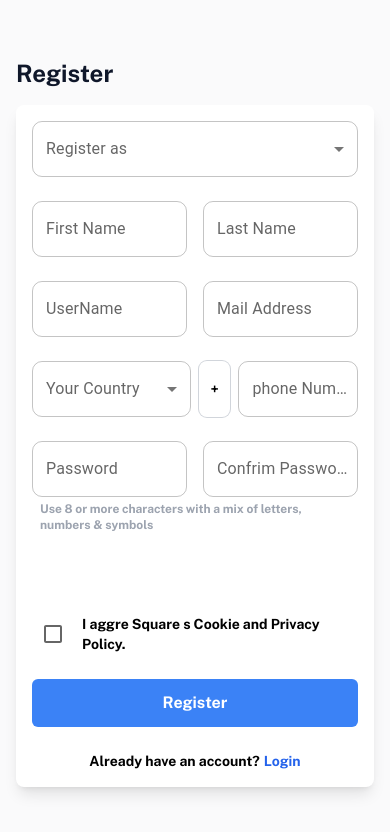
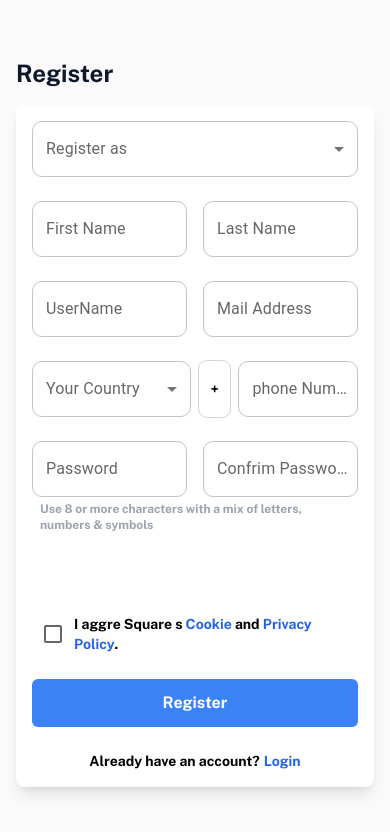
Before and after one commit to FarzinAfrasiabi/similar-trade, a Next.js app: page /signin in a window 390 px wide. Shown: the top 832 px of the page. Built offline with nearby package versions, Linux system fonts and the light colour scheme; some icons are missing.

Commit message:
add forms popup , todo === responsive form

```diff
--- /dev/null
+++ b/src/components/Forms/FormPopup.js
@@ -0,0 +1,30 @@
+import Buttons from "./button";
+
+const FormPopUp = ({ onClick }) => {
+  return (
+    <div className="w-full h-screen fixed top-0 left-0 bg-gray-600 bg-opacity-80 z-50 flex items-center justify-center p-2 ">
+      <div className="max-w-md lg:max-w-lg mx-auto p-4 bg-white rounded-md">
+        <div className="w-full flex flex-col px-2 gap-y-6  z-50">
+          <h1 className="text-2xl ">We respect your privacy</h1>
+          <p className="text-sm">
+            We use cookies and other technologies on our website. Some of them
+            are essential, while others help us to improve this website and your
+            experience. Personal data may be processed (e.g. IP addresses), for
+            example for personalized ads and content or ad and content
+            measurement. You can find more information about the use of your
+            data in our privacy policy. Here you will find an overview of all
+            cookies used. You can give your consent to whole categories or
+            display further information and select certain cookies. If you are
+            under 16 and wish to give consent to optional services, you must ask
+            your legal guardians for permission.
+          </p>
+          <div className="flex items-center gap-x-2">
+            <Buttons onClick={onClick}>Close</Buttons>
+          </div>
+        </div>
+      </div>
+    </div>
+  );
+};
+
+export default FormPopUp;
--- a/src/components/Forms/button.js
+++ b/src/components/Forms/button.js
@@ -1,7 +1,8 @@
-const Buttons = ({ children, type = "button" }) => {
+const Buttons = ({ children, type = "button" , onClick }) => {
   return (
     <button
       type={type}
+      onClick={onClick}
       className="w-full bg-blue-500 text-white py-3 font-semibold rounded-md hover:shadow-md hover:ring-2 hover:ring-blue-500 hover:ring-offset-1 transition-all ease-in-out duration-150"
     >
       {children}
--- a/src/components/Forms/password.js
+++ b/src/components/Forms/password.js
@@ -7,7 +7,7 @@ const Password = ({ label }) => {
     <div className="relative flex items-center ">
       <TextField
         size="medium"
-        // fullWidth
+        fullWidth
         type={showPassword ? "text" : "password"}
         InputLabelProps={{
           sx: {
--- a/src/container/Register/RegisterLayout.js
+++ b/src/container/Register/RegisterLayout.js
@@ -43,7 +43,7 @@ const RegisterLayout = ({ children }) => {
             <div className="bg-[url(/images/logo/login_signup.svg)] bg-center w-[60vw] h-[70vw] bg-contain bg-no-repeat  "></div>
           </div>
         </div>
-        <div className="col-span-12 md:col-span-8 lg:col-span-9 z-50 ">
+        <div className="col-span-12 md:col-span-8 lg:col-span-9 z-10 ">
           <div className="w-full h-screen flex items-center justify-center">
             {children}
           </div>
--- a/src/pages/login.js
+++ b/src/pages/login.js
@@ -1,6 +1,7 @@
 import Inputs from "@/components/Forms/Inputs";
 import Links from "@/components/Forms/Links";
 import Buttons from "@/components/Forms/button";
+import Password from "@/components/Forms/password";
 import RegisterLayout from "@/container/Register/RegisterLayout";
 import { Checkbox } from "@mui/material";
 
@@ -11,7 +12,7 @@ const Login = () => {
         <h1 className="text-2xl lg:text-4xl text-slate-900">Login</h1>
         <form className="bg-white w-full p-4 flex flex-col gap-y-6 shadow-lg rounded-lg ">
           <Inputs label={"Youre Email / UserName"} />
-          <Inputs type="password" label={"Password"} />
+          <Password  label={"Enter Password"}/>
           <div className="flex w-full items-center justify-between">
             <div className="flex items-center">
               {/* checkbox */}
--- a/src/pages/signin.js
+++ b/src/pages/signin.js
@@ -1,4 +1,5 @@
 import CountrySelect from "@/components/Forms/CountrySelect";
+import FormPopUp from "@/components/Forms/FormPopup";
 import Inputs from "@/components/Forms/Inputs";
 import Links from "@/components/Forms/Links";
 import Selected from "@/components/Forms/Select";
@@ -12,6 +13,7 @@ import { useState } from "react";
 const RegisterAsSelected = ["Signaler", "Signal Reciver"];
 const Signin = () => {
   const [selectCountryId, setSelectCountryId] = useState("");
+  const [openPrivacypopup, setOpenPrivacyPopup] = useState(false);
   const changeHandler = (event) => {
     setSelectCountryId(event.target.value);
   };
@@ -19,6 +21,9 @@ const Signin = () => {
     <RegisterLayout>
       <div className="p-4 md:max-w-sm lg:max-w-lg w-full flex flex-col gap-y-4">
         <h1 className="text-2xl lg:text-4xl text-slate-900">Register</h1>
+        {openPrivacypopup && (
+          <FormPopUp onClick={() => setOpenPrivacyPopup(false)} />
+        )}
         <form className="bg-white w-full p-4 flex flex-col gap-y-6 shadow-lg rounded-lg ">
           {/* Register as */}
           <div className="w-full">
@@ -42,8 +47,8 @@ const Signin = () => {
           {/* password */}
           <div className="flex flex-col gap-y-1">
             <div className="w-full flex items-center gap-x-4">
-              <Password  label={"Password"} />
-              <Password  label={"Confrim Password"} />
+              <Password label={"Password"} />
+              <Password label={"Confrim Password"} />
               {/* text */}
             </div>
             <span className="text-xs px-2 text-gray-400">
@@ -51,10 +56,17 @@ const Signin = () => {
             </span>
           </div>
           <div className="flex flex-col ite gap-y-6 pt-14">
-            <div className="flex items-center gap-x-2">
+            <div className="flex items-center ">
               <Checkbox />
               <span className="text-sm ">
-                I aggre Square s Cookie and Privacy Policy.
+                I aggre Square s <b className="text-blue-600">Cookie</b> and{" "}
+                <b
+                  onClick={() => setOpenPrivacyPopup(true)}
+                  className="text-blue-600 cursor-pointer"
+                >
+                  Privacy Policy
+                </b>
+                .
               </span>
             </div>
             <Buttons type="submit">Register</Buttons>
```
